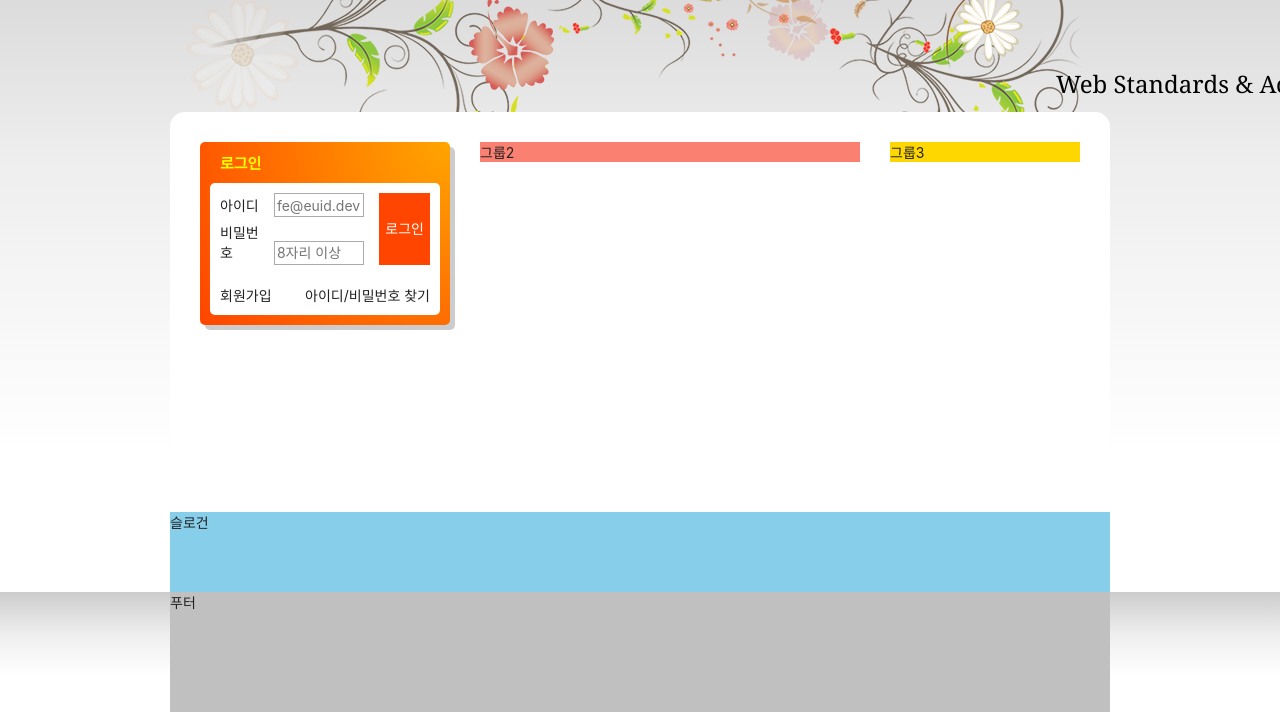
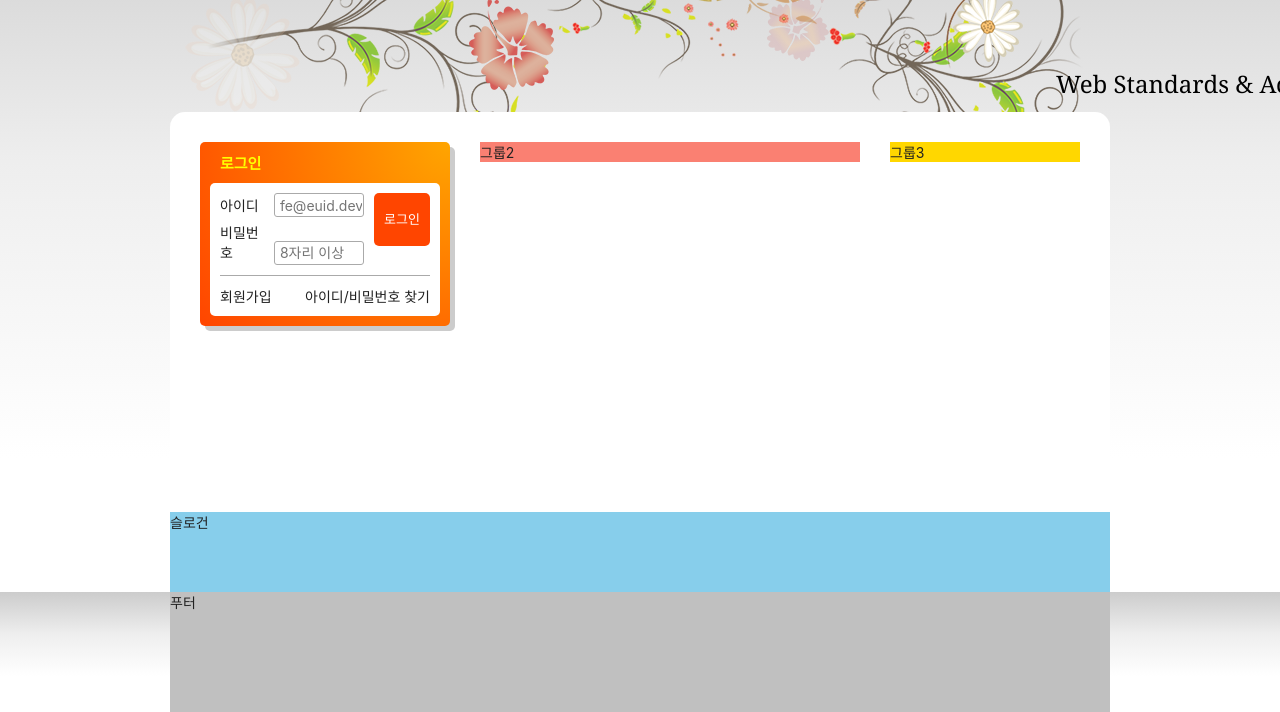
Before and after one commit to wjdgh4058/HTML5, a plain HTML site: page index.html in a window 1280 px wide. Shown: the part 135-847 px from the top of the page. Drawn offline with Linux system fonts and the light colour scheme; a web font is replaced by a local one.

Commit message:
로그인 제목 및 폼 영역 완성

```diff
--- a/styles/style.css
+++ b/styles/style.css
@@ -355,14 +355,17 @@ body {
   padding: 0 10px 10px 10px;
   display: flex;
   justify-content: space-between;
-  padding-top: 10px;
 }
 
-.user-email {
+.login-form fieldset {
+  position: relative;
+  padding-bottom: 5px;
+  border-bottom: 1px solid #aaa;
 }
 
+.user-email,
 .user-pw {
-  padding-top: 5px;
+  padding-bottom: 5px;
 }
 
 .login-form label {
@@ -374,20 +377,21 @@ body {
   width: 90px;
   height: 24px;
   border: 1px solid #aaa;
+  padding: 1px 1px 1px 5px;
+  border-radius: 3px;
 }
 
 .login-button {
   position: absolute;
   right: 0;
   top: 0;
-  height: 100%;
+  height: 53px;
   background-color: orangered;
   border: 0;
   color: #fff;
-}
-
-.login-form fieldset {
-  position: relative;
+  padding: 0 10px;
+  border-radius: 5px;
+  font-size: 13px;
 }
 
 /* 슬로건 */
```
